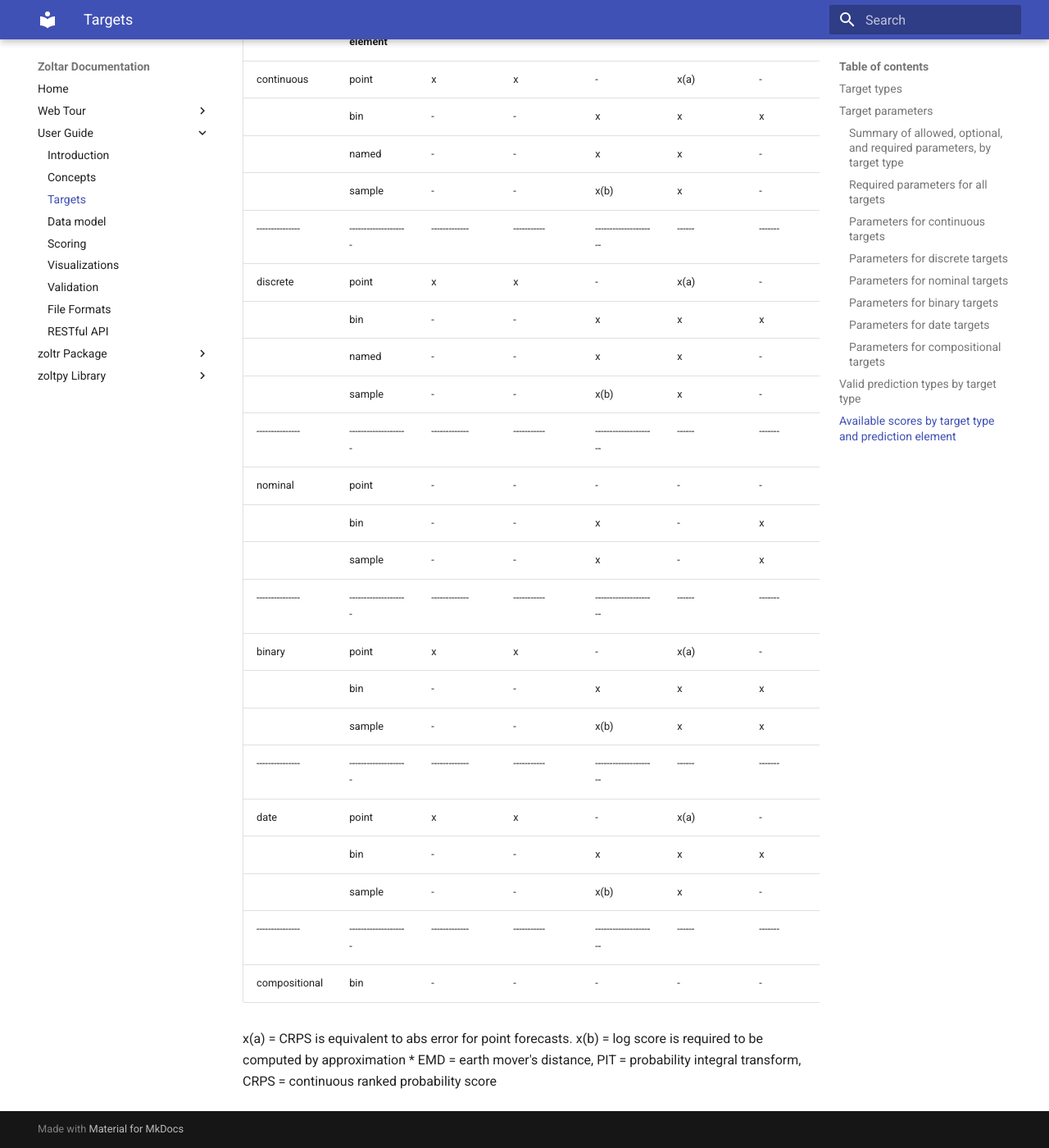
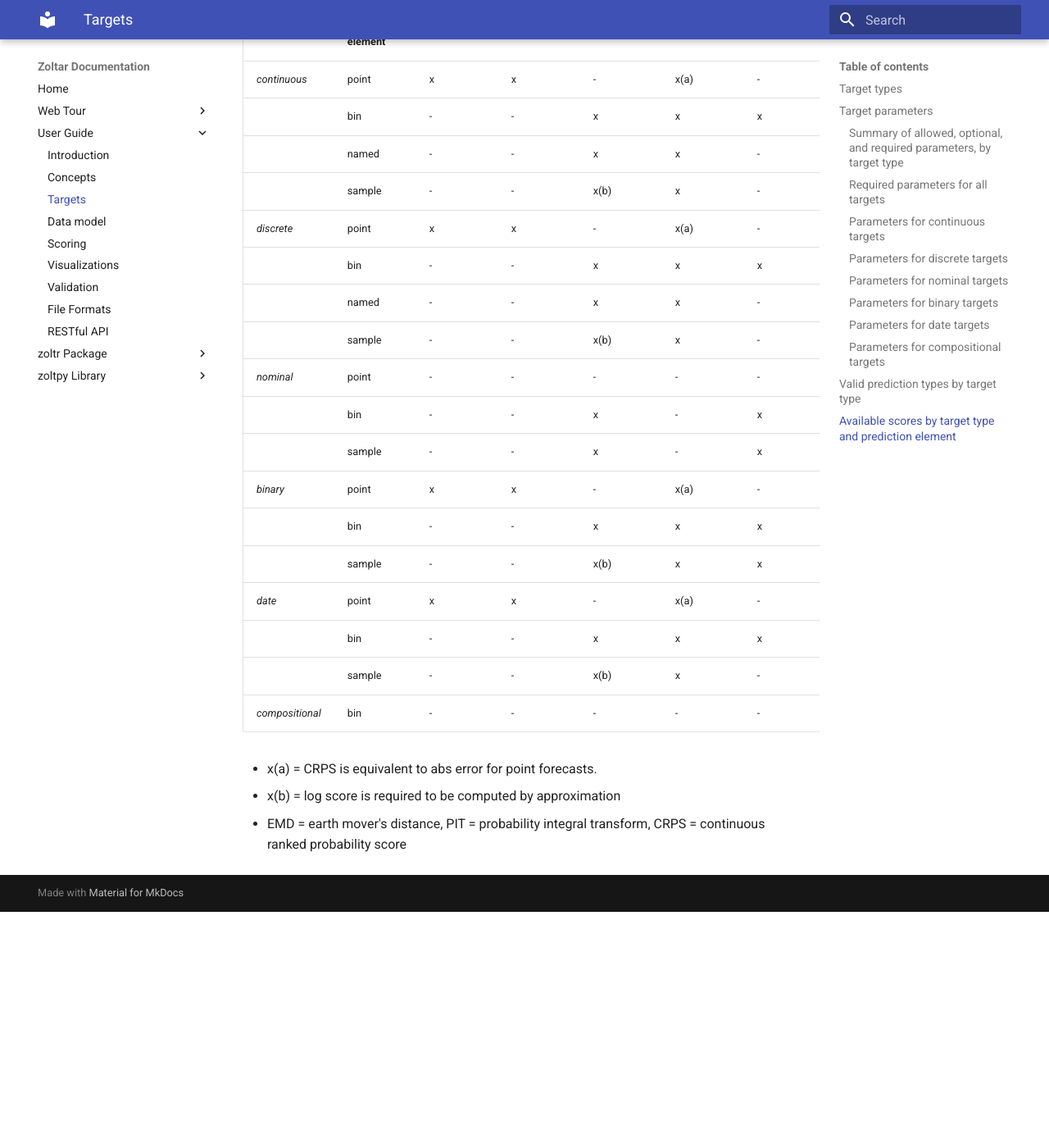
Before and after one commit to reichlab/docs.zoltardata, an MkDocs documentation site: the page built from docs/Targets.md, in a window 1280 px wide and 1400 px high, scrolled down 3994 px. Shown: the whole window at 82% size. Built offline with MkDocs 1.6.1 and Material for MkDocs 9.7.7, drawn with Linux system fonts in a browser that asks for light colours; after the commit the page ends 5106 px from its top, so only the background shows below that.

```diff
--- a/docs/Targets.md
+++ b/docs/Targets.md
@@ -129,30 +129,25 @@ Legend:
 
 | target type   | prediction element | error       | abs error | log score           | CRPS | brier | PIT | EMD |
 |---------------|--------------------|-------------|-----------|---------------------|------|-------|-----|-----|
-| continuous    | point              | x           | x         | -                   | x(a) | -     | -   | -   |
+| *continuous* | point              | x           | x         | -                   | x(a) | -     | -   | -   |
 |               | bin                | -           | -         | x                   | x    | x     | x   | -   |
 |               | named              | -           | -         | x                   | x    | -     | x   | -   |
 |               | sample             | -           | -         | x(b)                | x    | -     | x   | -   |
-|---------------|--------------------|-------------|-----------|---------------------|------|-------|-----|-----|
-| discrete      | point              | x           | x         | -                   | x(a) | -     | -   | -   |
+| *discrete*    | point              | x           | x         | -                   | x(a) | -     | -   | -   |
 |               | bin                | -           | -         | x                   | x    | x     | x   | -   |
 |               | named              | -           | -         | x                   | x    | -     | x   | -   |
 |               | sample             | -           | -         | x(b)                | x    | -     | x   | -   |
-|---------------|--------------------|-------------|-----------|---------------------|------|-------|-----|-----|
-| nominal       | point              | -           | -         | -                   | -    | -     | -   | -   |
+| *nominal*     | point              | -           | -         | -                   | -    | -     | -   | -   |
 |               | bin                | -           | -         | x                   | -    | x     | -   | -   |
 |               | sample             | -           | -         | x                   | -    | x     | -   | -   |
-|---------------|--------------------|-------------|-----------|---------------------|------|-------|-----|-----|
-| binary        | point              | x           | x         | -                   | x(a) | -     | -   | -   |
+| *binary*      | point              | x           | x         | -                   | x(a) | -     | -   | -   |
 |               | bin                | -           | -         | x                   | x    | x     | -   | -   |
 |               | sample             | -           | -         | x(b)                | x    | x     | -   | -   |
-|---------------|--------------------|-------------|-----------|---------------------|------|-------|-----|-----|
-| date          | point              | x           | x         | -                   | x(a) | -     | -   | -   |
+| *date*        | point              | x           | x         | -                   | x(a) | -     | -   | -   |
 |               | bin                | -           | -         | x                   | x    | x     | x   | -   |
 |               | sample             | -           | -         | x(b)                | x    | -     | x   | -   |
-|---------------|--------------------|-------------|-----------|---------------------|------|-------|-----|-----|
-| compositional | bin                | -           | -         | -                   | -    | -     | -   | x   |
+|*compositional*| bin                | -           | -         | -                   | -    | -     | -   | x   |
 
-x(a) = CRPS is equivalent to abs error for point forecasts.
-x(b) = log score is required to be computed by approximation
+* x(a) = CRPS is equivalent to abs error for point forecasts.
+* x(b) = log score is required to be computed by approximation
 * EMD = earth mover's distance, PIT = probability integral transform, CRPS = continuous ranked probability score
```
